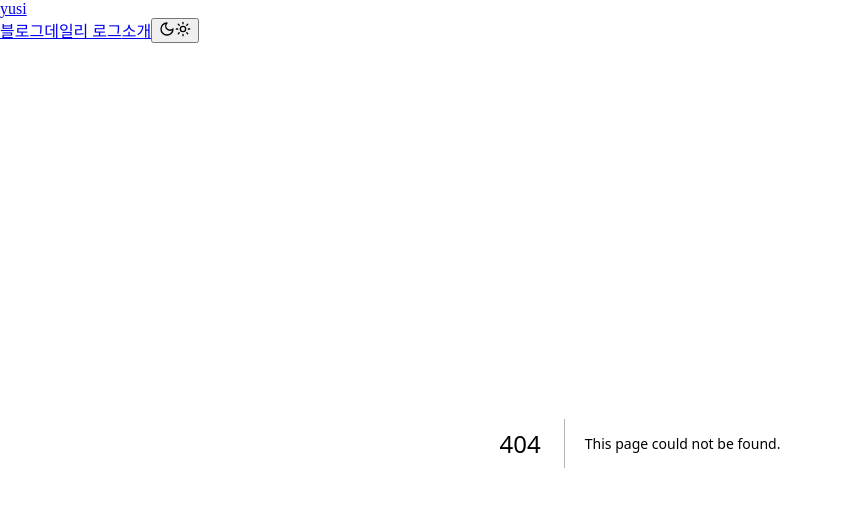
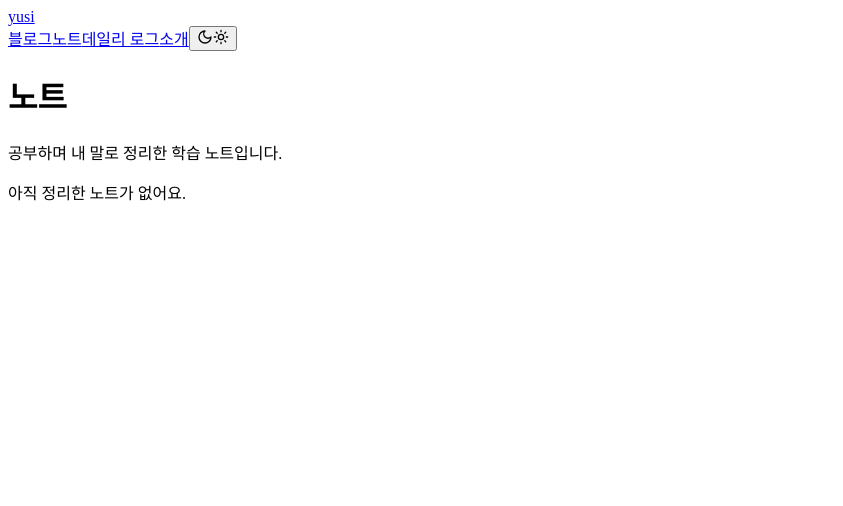
Before and after one commit to SinYusi/yusi, a Next.js app: page /notes in a window 1280 px wide. Before the commit this address had no page. Shown: the top 506 px of the page, without its empty margins (0-843 px from the left). Built offline with nearby package versions, Linux system fonts and the light colour scheme.

Commit message:
feat: CS 학습 노트 카테고리 (/notes)
공유 MDX 엔진을 재사용해 notes/ 폴더 기반 학습 노트 섹션 추가.
/notes 목록, /notes/[slug] 상세, 내비게이션 '노트' 항목.

```diff
--- /dev/null
+++ b/app/notes/page.tsx
@@ -0,0 +1,55 @@
+import type { Metadata } from "next";
+import { css } from "@/styled-system/css";
+import { getAllNotes } from "@/lib/notes/posts";
+import { PostCard } from "@/components/post-card";
+
+export const metadata: Metadata = {
+  title: "노트",
+  description: "자바스크립트·CS를 공부하며 내 말로 정리한 학습 노트.",
+};
+
+const section = css({
+  maxWidth: "720px",
+  marginX: "auto",
+  paddingX: { base: "5", md: "6" },
+  paddingTop: { base: "16", md: "20" },
+  paddingBottom: { base: "24", md: "32" },
+});
+
+const heading = css({
+  fontSize: { base: "2xl", md: "3xl" },
+  fontWeight: "medium",
+  letterSpacing: "-0.02em",
+  color: "text.default",
+  marginBottom: "1",
+});
+
+const subtitle = css({ fontSize: "sm", color: "text.muted", marginBottom: "6" });
+
+const empty = css({
+  fontSize: "sm",
+  color: "text.muted",
+  paddingY: "10",
+  textAlign: "center",
+});
+
+export default function NotesPage() {
+  const notes = getAllNotes();
+
+  return (
+    <main className={section}>
+      <h1 className={heading}>노트</h1>
+      <p className={subtitle}>공부하며 내 말로 정리한 학습 노트입니다.</p>
+
+      {notes.length === 0 ? (
+        <p className={empty}>아직 정리한 노트가 없어요.</p>
+      ) : (
+        <div>
+          {notes.map((note) => (
+            <PostCard key={note.slug} post={note} basePath="/notes" />
+          ))}
+        </div>
+      )}
+    </main>
+  );
+}
--- a/components/site-header.tsx
+++ b/components/site-header.tsx
@@ -4,6 +4,7 @@ import { ThemeToggle } from "./theme-toggle";
 
 const navLinks = [
   { href: "/blog", label: "블로그" },
+  { href: "/notes", label: "노트" },
   { href: "/daily-log", label: "데일리 로그" },
   { href: "/about", label: "소개" },
 ];
--- /dev/null
+++ b/lib/notes/posts.ts
@@ -0,0 +1,10 @@
+import { createCollection, type Doc, type DocMeta } from "@/lib/content/mdx";
+
+export type NoteMeta = DocMeta;
+export type Note = Doc;
+
+const notes = createCollection("notes");
+
+export const getAllNoteSlugs = notes.getAllSlugs;
+export const getAllNotes = notes.getAll;
+export const getNoteBySlug = notes.getBySlug;
```
Also changed, not shown: app/notes/[slug]/page.tsx (added, +31 -0 lines).
